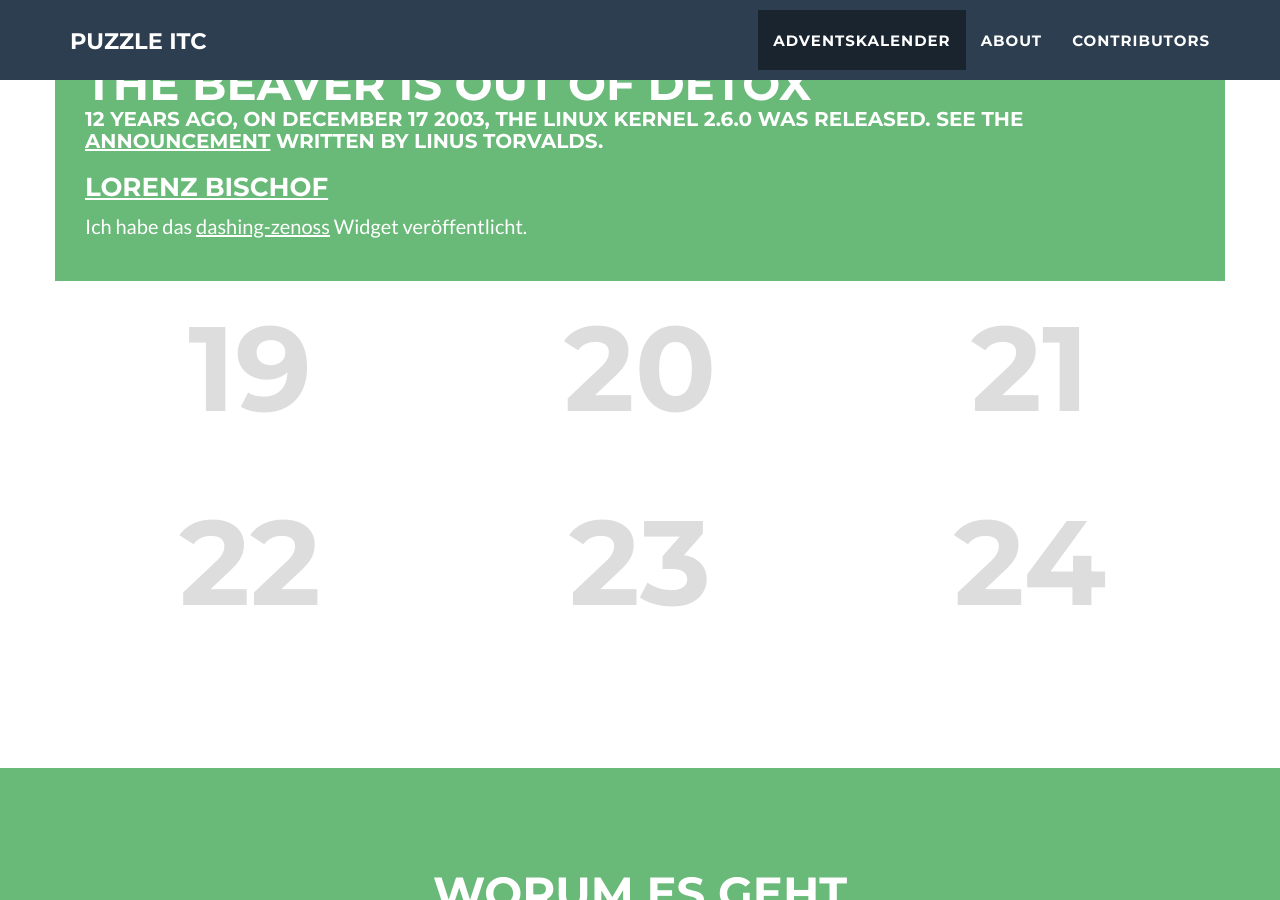
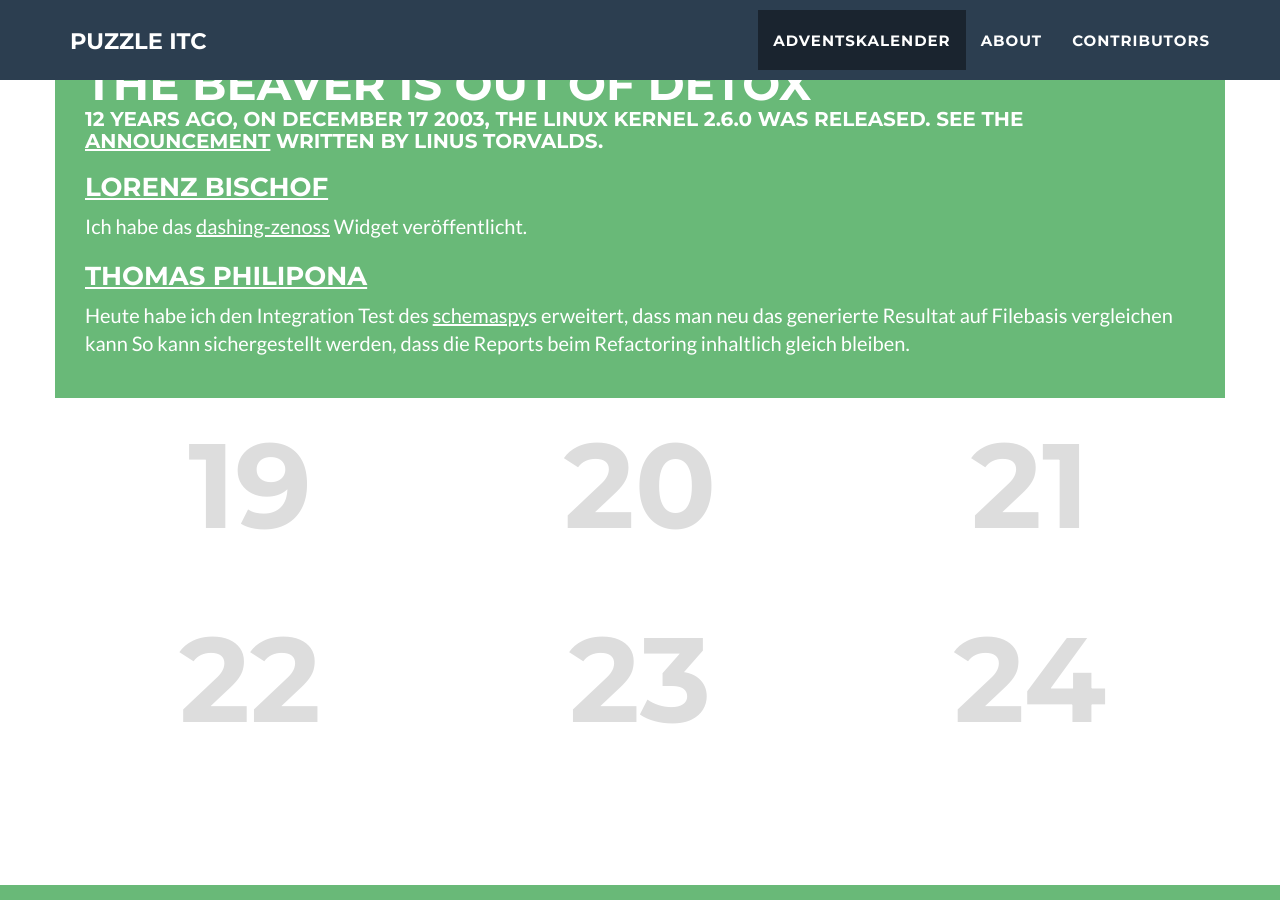
Before and after one commit to puzzle/opensource-advent-challenge-2015, a Jekyll site: the page built from index.html, in a window 1280 px wide and 900 px high, scrolled down 2221 px. Built offline with Jekyll 4.4.1, drawn with Linux system fonts in a browser that asks for light colours; nearby versions of some CDN libraries.

Commit message:
added daily contribution

```diff
--- a/_doors/17.markdown
+++ b/_doors/17.markdown
@@ -7,3 +7,6 @@ active: true
 
 ### [Lorenz Bischof](https://github.com/lbischof)
 Ich habe das [dashing-zenoss](https://github.com/lbischof/dashing-zenoss) Widget veröffentlicht.
+
+### [Thomas Philipona](https://github.com/phil-pona)
+Heute habe ich den Integration Test des [schemaspy](https://github.com/drnoa/schemaspy)s erweitert, dass man neu das generierte Resultat auf Filebasis vergleichen kann So kann sichergestellt werden, dass die Reports beim Refactoring inhaltlich gleich bleiben.
```
